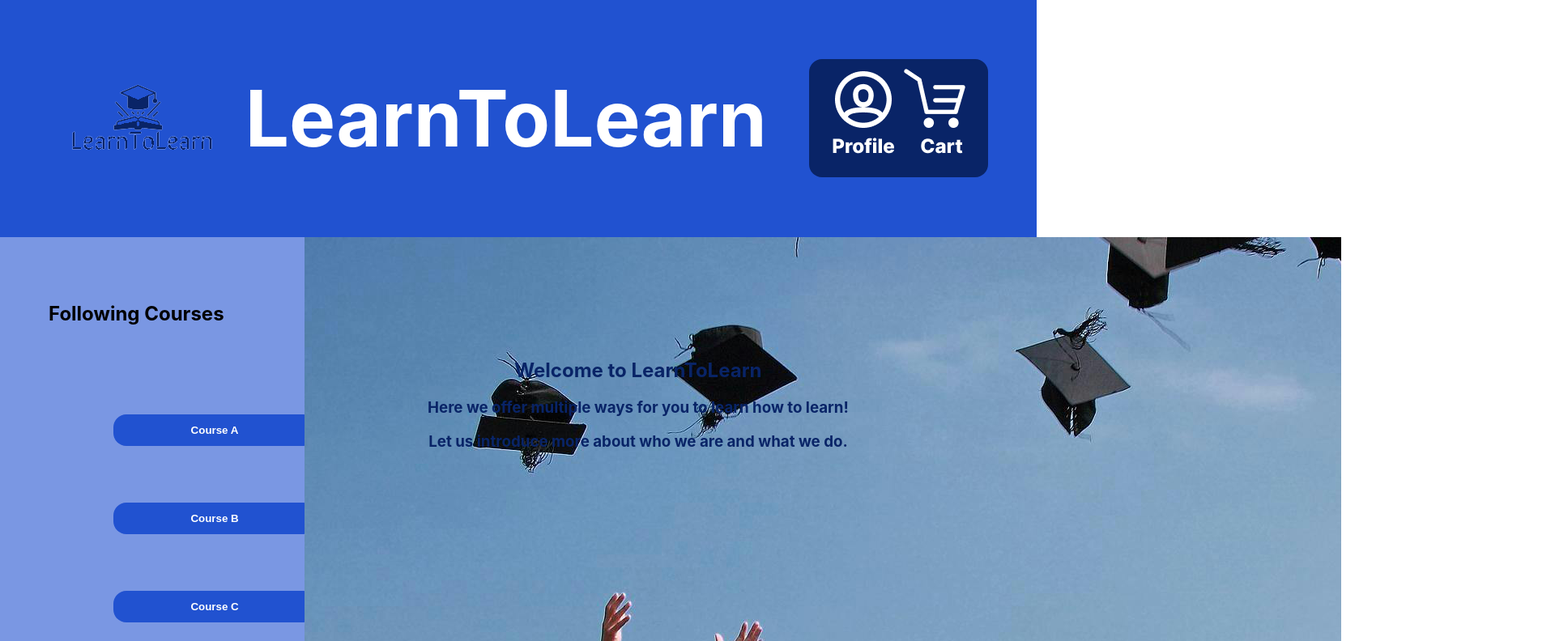
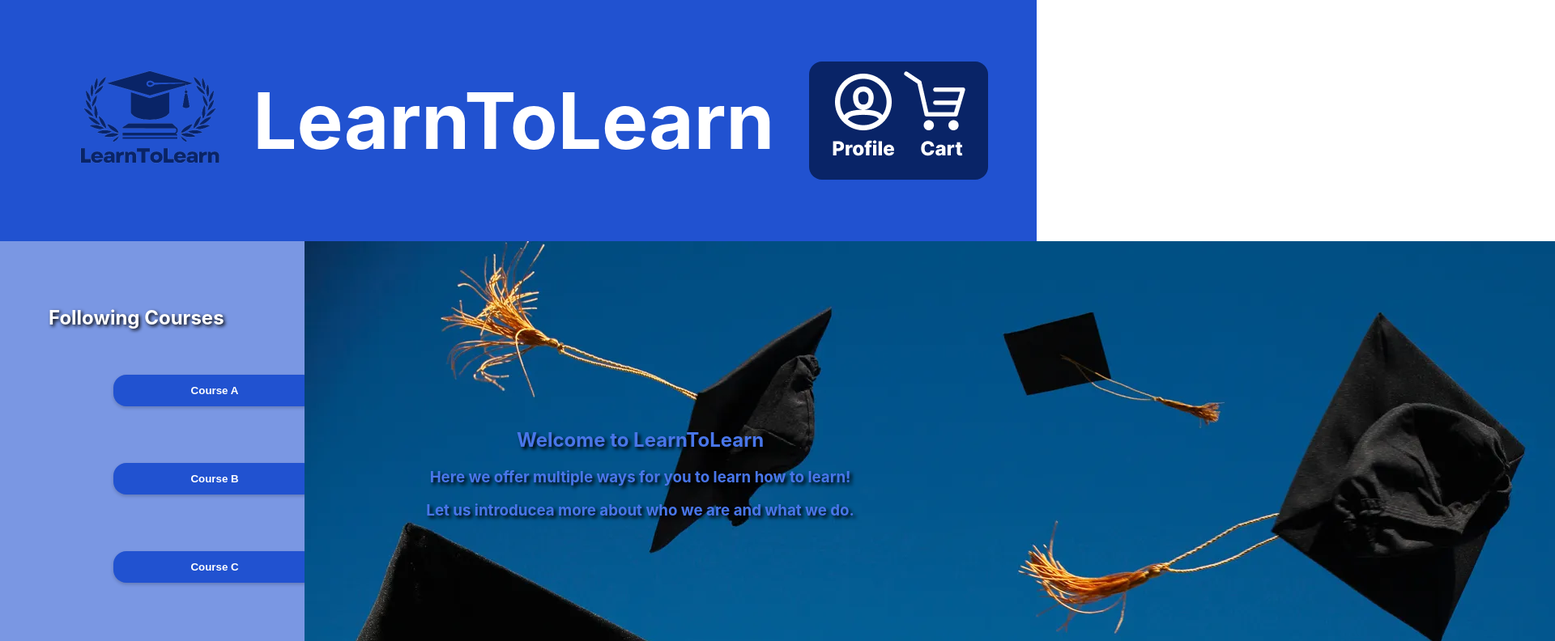
Before and after one commit to DiepvriesRisotto/INFOPROJTeam8, a plain HTML site: page index.html in a window 1280 px wide. Shown: the top 792 px of the page at 81% size, 1920 px wide, since content can reach past the window. Drawn offline with Linux system fonts and the light colour scheme.

Commit message:
beter logo

```diff
--- a/index.html
+++ b/index.html
@@ -9,7 +9,7 @@
 <body>
 
     <div class="header">
-        <img src="./img/Project Logo-maker 1.png" alt="Learn To Learn Logo">
+        <div class= "logo"> <img src="./img/logo.png" alt="Learn To Learn Logo"> </div>
         <h1>LearnToLearn</h1>
         <ul>
        <div class="header_buttons">
@@ -29,11 +29,11 @@
             </ul>
         </div>
         <div class="welcome">
-            <div class="trim"><img src="./img/geslaagd.png" alt="Graduation"></div>
+            <img src="./img/featured_art_grad_avice_istock.jpg.webp" alt="Learn To Learn Logo">
             <div class="img_text">
                 <h2>Welcome to LearnToLearn</h2>
                 <h3>Here we offer multiple ways for you to learn how to learn!</h3>
-                <h3>Let us introduce more about who we are and what we do.</h3>
+                <h3>Let us introducea more about who we are and what we do.</h3>
             </div>
         </div>
     </div>
--- a/styles.css
+++ b/styles.css
@@ -13,6 +13,11 @@ body {
     color: white;
 }
 
+.logo{
+    height: 250px;
+    width: 250px;
+    display: flex;
+}
 .main{
     background-color: #7a97e3;
     display: flex;
@@ -49,10 +54,11 @@ body {
     min-height: 600px;
 }
 
-
-
 .following_courses h2{
-    padding-bottom: 75px;
+    font-size: 24px;
+    color: white;
+    padding-bottom: 20px;
+    text-shadow: 2px 2px 4px #000000;
 }
 
 .course_button{
@@ -66,6 +72,7 @@ body {
     font-weight: bold;
     transition: 0.3s;
     margin-bottom: 20px;
+    box-shadow: 0 2px 4px rgba(0, 0, 0, 0.2);
 }
 
 .course_button:hover{
@@ -73,17 +80,21 @@ body {
     transform: scale(1.1);
 }
 
+
 .trim {
-    overflow: hidden;
+    padding: 0;
+    display: block;
+    margin: 0 auto;
+    max-height: 100%;
     max-width: 100%;
-    max-height: 100%;
+    width: 100vw;
+    height: 100vh;
 }
 
-
- .welcome {
+.welcome {
         position: relative;
         text-align: center;
-        color: #092467;
+        color: #4976e9;
         width: 100%;
         height: auto;
 
@@ -94,6 +105,7 @@ body {
         top: 20%;
         left: 20%;
         transform: translate(-20%, -20%);
+        text-shadow: 3px 3px 4px #000000;
     }
 
 .img_text {
```
Also changed, not shown: img/Project Logo-maker 1.png (deleted), img/featured_art_grad_avice_istock.jpg.webp (added), img/logo.png (added).
